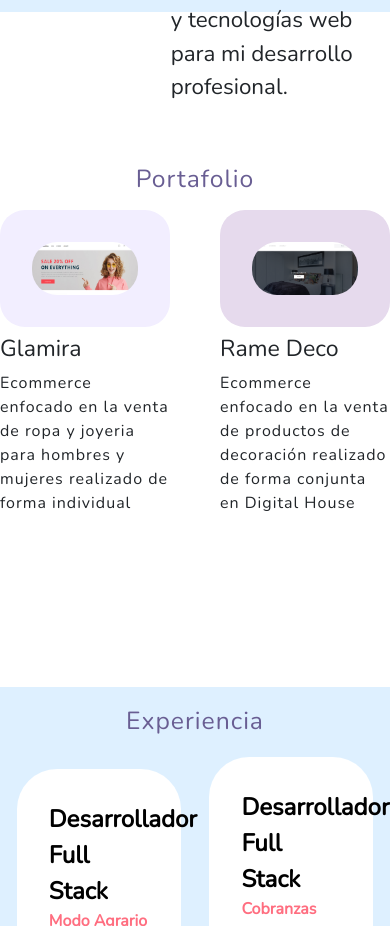
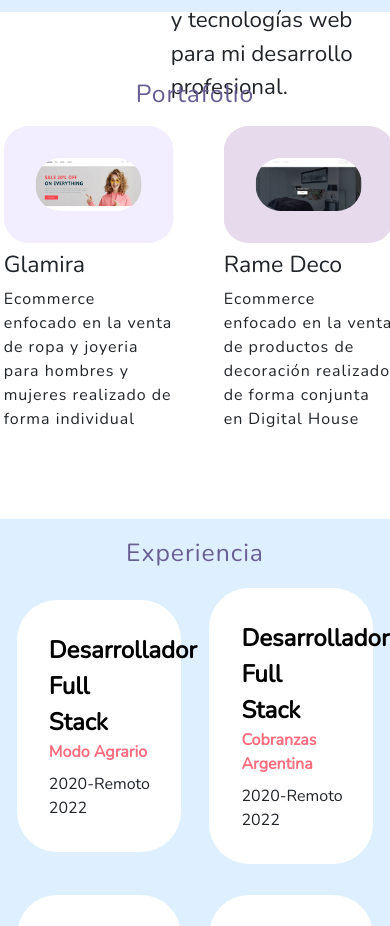
Before and after one commit to matias798/portfolio-nextjs, a Next.js app: page / in a window 390 px wide. Shown: the part 1380-2306 px from the top of the page. Built offline with nearby package versions, Linux system fonts and the light colour scheme.

Commit message:
Changes 🔁 to make project cmponent more responsive

```diff
--- a/styles/Project.module.css
+++ b/styles/Project.module.css
@@ -1,5 +1,5 @@
 .Bg {
-    height: 80vh;
+    height: 90vh;
     display: flex;
     flex-direction: column;
     justify-content: center;
@@ -36,3 +36,23 @@
     font-size: 1em;
     letter-spacing: 1px;
 }
+
+
+@media screen and (max-width: 768px) {
+
+    .Bg {
+        height: 60vh;
+        display: flex;
+        flex-direction: column;
+        justify-content: center;
+        align-items: center;
+    }
+
+    .Card {
+        width: 8em;
+        display: flex;
+        flex-direction: column;
+        flex-wrap: wrap;
+    }
+
+}
```
